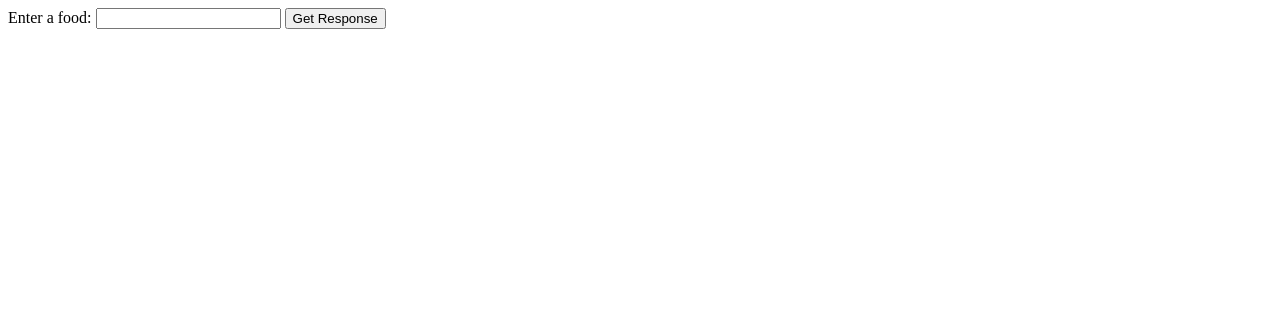
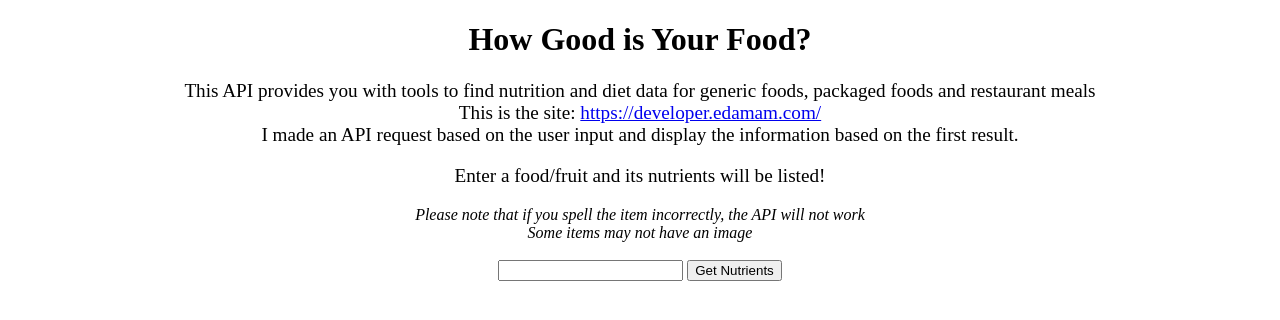
Before and after one commit to thoang05/API, a plain HTML site: page index.html in a window 1280 px wide. Drawn offline with Linux system fonts and the light colour scheme.

Commit message:
Update index.html

```diff
--- a/index.html
+++ b/index.html
@@ -4,7 +4,12 @@
 <title>Your TOP News</title>
 <meta charset="utf-8"/>
 <style>
-
+  p {
+    font-size: 1.2em;
+  }
+  h1 {
+    font-size: 2em;
+  }
 </style>
 
 <script>
@@ -30,7 +35,8 @@ function getData() {
           results += "Carbs: " + m["parsed"][0].food.nutrients.CHOCDF + "g" + "<br><br>";
           results += "Fiber: " + m["parsed"][0].food.nutrients.FIBTG + "g" + "<br><br>";
           results += "</center>"
-      document.getElementById("cData").innerHTML += results;
+
+      document.getElementById("display_data").innerHTML = results;
     }
     else if (request.readyState == 4 && request.status != 200) {
       alert("Something went wrong");
@@ -47,11 +53,22 @@ function getData() {
 </head>
 
 <body>
-  <form>Enter a food: <input type = 'text' name = 'food'>
-		<input type = "button" value = "Get Response"
+  <center>
+    <h1>How Good is Your Food?</h1>
+    <p>This API provides you with tools to find nutrition and diet data for generic foods, packaged foods and restaurant meals <br>
+    This is the site: <a href="https://developer.edamam.com/" target="_blank">https://developer.edamam.com/</a><br>
+    I made an API request based on the user input and display the information based on the first result.
+    </p>
+
+  <p>Enter a food/fruit and its nutrients will be listed!</p>
+  <span style="font-style: italic; font-size: 1em;">Please note that if you spell the item incorrectly, the API will not work<br>Some items may not have an image</span><br><br>
+  <form><input type = 'text' name = 'food'>
+		<input type = "button" value = "Get Nutrients"
 			onclick="getData()">
 	</form>
-  <p id="cData"></p>
+  <p id="display_data"></p>
+  </center>
+
 
 </body>
 </html>
```
